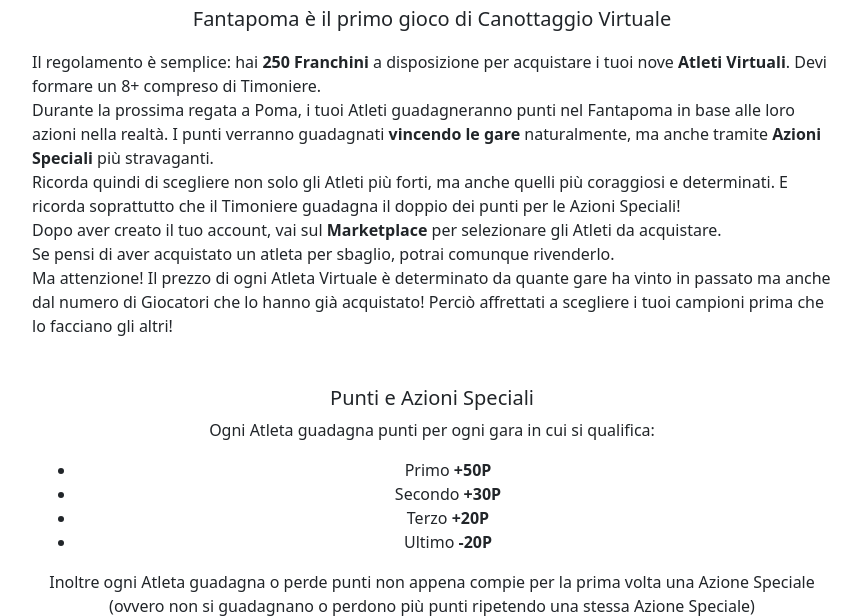
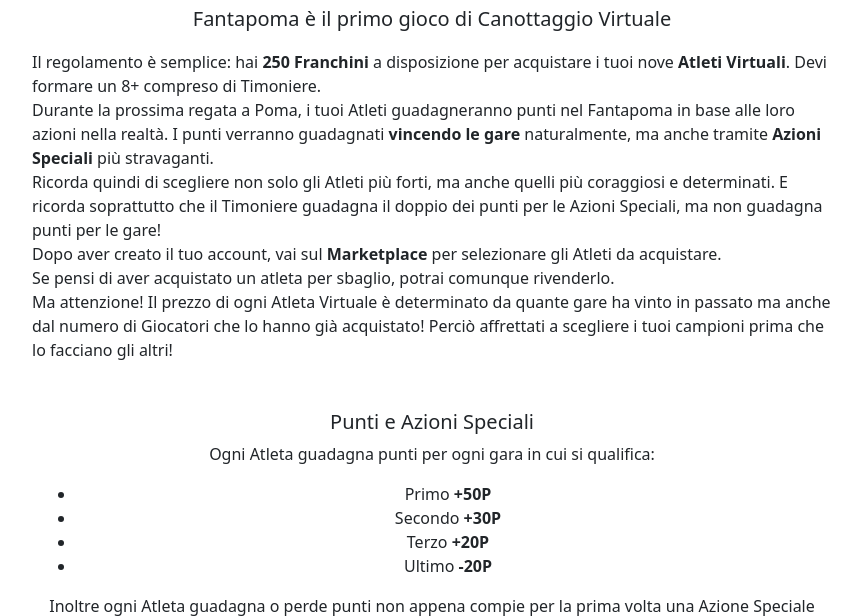
Before and after one commit to fedesss98/scp-django, a Django app: page /fantapoma/ in a window 1280 px wide. Shown: the part 359-975 px from the top of the page, without its empty margins (208-1069 px from the left). Run offline with Django 3.2, Linux system fonts and the light colour scheme.

Commit message:
Edit Rules

```diff
--- a/fantapoma/templates/fantapoma/index.html
+++ b/fantapoma/templates/fantapoma/index.html
@@ -31,7 +31,7 @@
           Durante la prossima regata a Poma, i tuoi Atleti guadagneranno punti nel Fantapoma in base alle loro azioni nella realtà.
           I punti verranno guadagnati <strong>vincendo le gare</strong> naturalmente, ma anche tramite <strong>Azioni Speciali</strong> più stravaganti.<br>
           Ricorda quindi di scegliere non solo gli Atleti più forti, ma anche quelli più coraggiosi e determinati.
-          E ricorda soprattutto che il Timoniere guadagna il doppio dei punti per le Azioni Speciali!<br>
+          E ricorda soprattutto che il Timoniere guadagna il doppio dei punti per le Azioni Speciali, ma non guadagna punti per le gare!<br>
           Dopo aver creato il tuo account, vai sul <strong>Marketplace</strong> per selezionare gli Atleti da acquistare.<br>
           Se pensi di aver acquistato un atleta per sbaglio, potrai comunque rivenderlo.<br>
           Ma attenzione!
```
